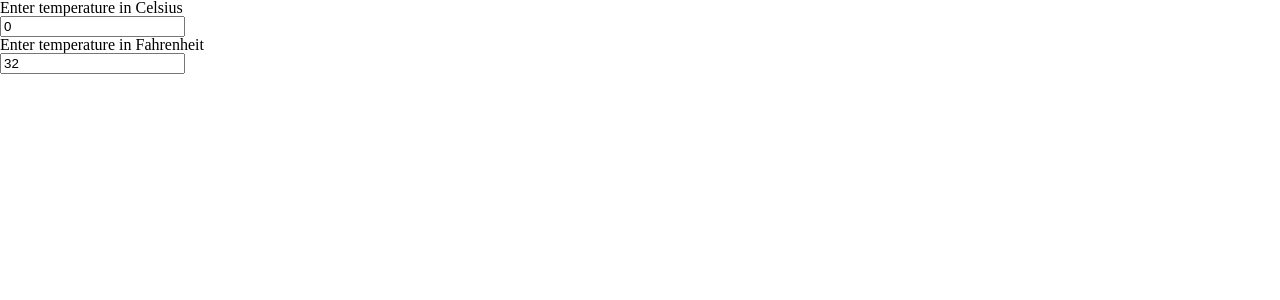
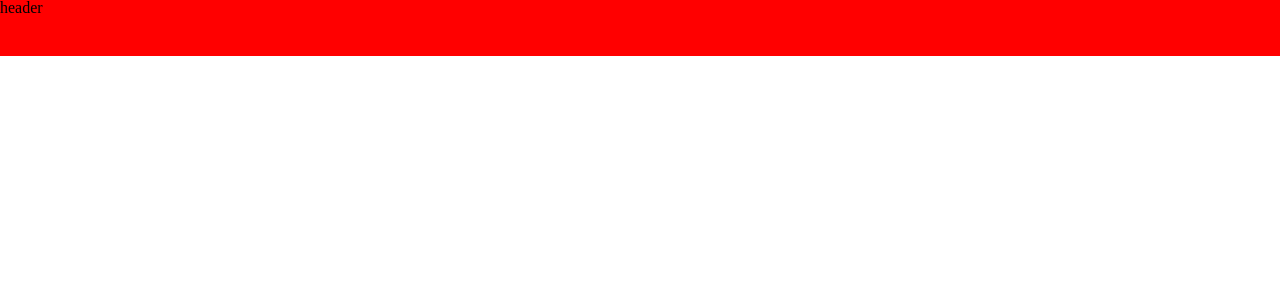
Before and after one commit to GXwar/react-cli-template, a React app: page / in a window 1280 px wide. Shown: the top 300 px of the page. Built offline with nearby package versions, Linux system fonts and the light colour scheme; the HTML template or start-up script is replaced by a standard one.

Commit message:
styled-components

```diff
--- a/src/App.js
+++ b/src/App.js
@@ -1,7 +1,13 @@
 import React from 'react';
 
-function App(props) {
-  return <h1>Hello, {props.name}</h1>;
+import Header from './views/Header/index.js';
+
+class App extends React.Component {
+  render() {
+    return (
+      <Header/>
+    )
+  }
 }
 
 export default App;
--- a/src/index.js
+++ b/src/index.js
@@ -1,12 +1,11 @@
 import React from 'react';
 import ReactDOM from 'react-dom';
+
 import App from './app.js';
-import Clock from './components/Clock.js';
-import Calculator from './components/Calculator.js';
 
 import './styles/reset.js';
 
 ReactDOM.render(
-  <Calculator/>,
+  <App/>,
   document.getElementById('app')
 );
--- /dev/null
+++ b/src/views/Header/index.js
@@ -0,0 +1,15 @@
+import React from 'react';
+
+import { HeaderWrapper } from './style.js';
+
+class Header extends React.Component {
+  render() {
+    return (
+      <HeaderWrapper>
+        header
+      </HeaderWrapper>
+    );
+  }
+}
+
+export default Header;
--- /dev/null
+++ b/src/views/Header/style.js
@@ -0,0 +1,6 @@
+import styled from 'styled-components';
+
+export const HeaderWrapper = styled.div`
+  height: 56px;
+  background: red;
+`;
```
